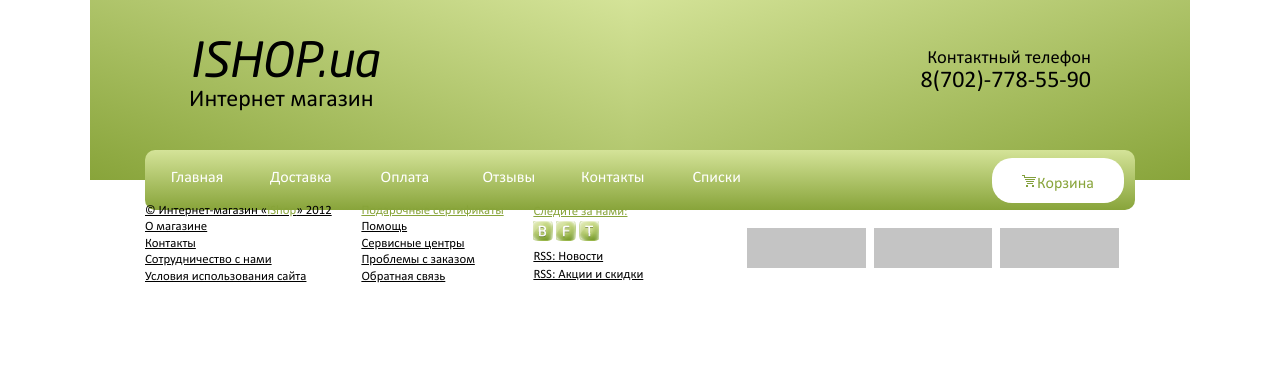
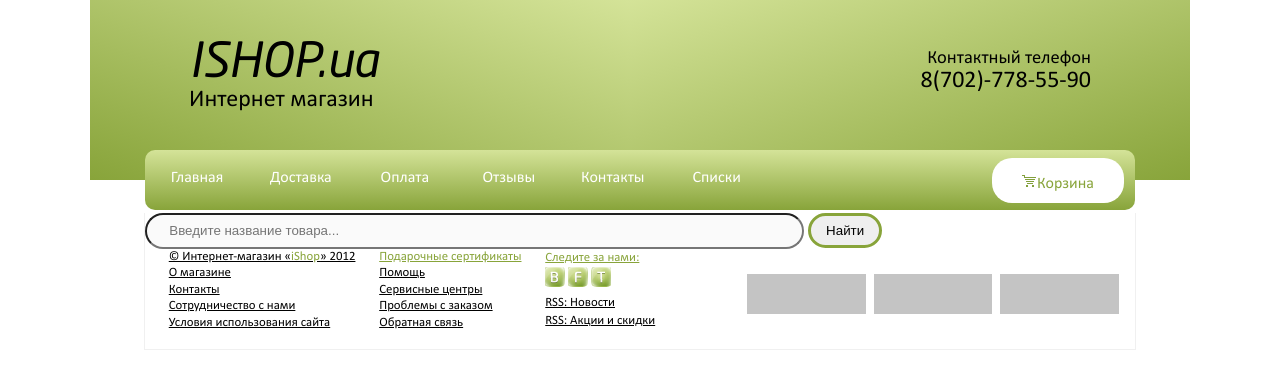
Before and after one commit to SkKostya/WEBsite, a website: page public/index.html in a window 1280 px wide. Drawn offline with nearby package versions, Linux system fonts and the light colour scheme; files that its build step writes are made by us from their sources.

Commit message:
Made a search

```diff
--- a/public/index.html
+++ b/public/index.html
@@ -40,7 +40,10 @@
 				<div class="header__btn"><a href="#" class="header__basket">Корзина</a></div>
 		</header>
 
-		<main class="main"></main>
+		<main class="main">
+			<div class="main__search"><input class="main__input" type="text" placeholder="Введите название товара..." required>
+			<button class="main__btn" type="submit">Найти</button></div>
+		</main>
 
 		<footer class="footer">
 			<div class="footer__hookups hookups">
--- a/src/scss/main.scss
+++ b/src/scss/main.scss
@@ -87,10 +87,40 @@
 	}
 }
 
+.main{
+	border-right: 1px solid #f0f0f0;
+	border-left: 1px solid #f0f0f0;
+	width: 90%;
+	margin: 10px auto 0;
+	&__search{
+		width: 75%;
+	}
+	&__input{
+		width: 85%;
+		height: 30px;
+		border-radius: 20px;
+		background-color: $bluish;
+		padding-left: 3%;
+		border: 0.5 solid gray;
+		&:focus{
+			outline: 0;
+		}
+	}
+	&__btn{
+		height: 35px;
+		border-radius: 20px;
+		width: 10%;
+		border: 3px solid $green;
+	}
+}
 
 .footer{
 	width: 90%;
 	margin: 0 auto;
+	border-left: 1px solid #f0f0f0;
+	border-bottom: 1px solid #f0f0f0;
+	border-right: 1px solid #f0f0f0;
+	height: 100px;
 }
 .hookups{
 	width: 60%;
@@ -106,13 +136,10 @@
 	}
 	&__society{
 		float: left;
-		margin-left: 5%;
+		margin-left: 4%;
 		line-height: 16.5px;
 		&__last{
 			line-height: 18.5px;
-		}
-		&__contacts{
-			margin-left: 0;
 		}
 	}
 }
```
